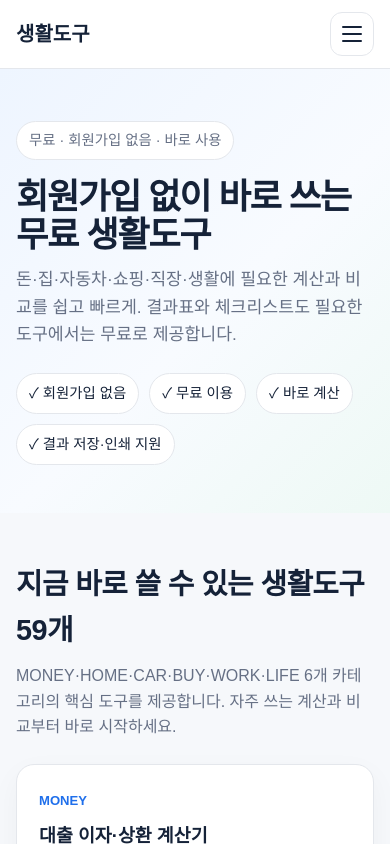
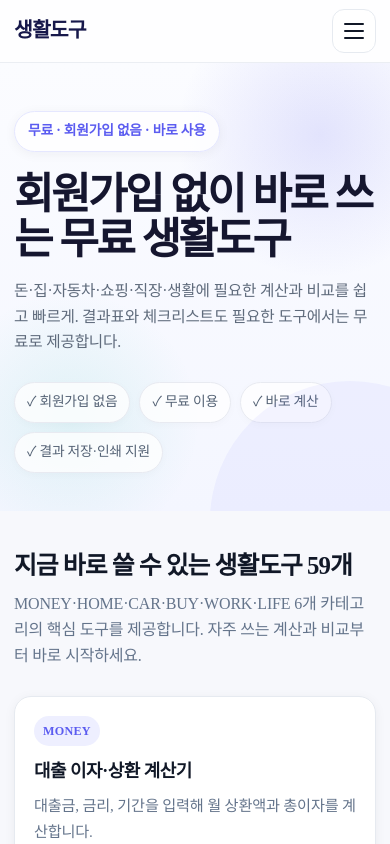
Before and after one commit to license-book/life-tools, a Next.js app: page / in a window 390 px wide. Shown: the top 844 px of the page. Built offline with nearby package versions, Linux system fonts and the light colour scheme.

Commit message:
Redesign life-tools with modern responsive visual system

```diff
--- a/app/globals.css
+++ b/app/globals.css
@@ -1,115 +1,98 @@
 :root {
-  --bg: #f6f8fb;
+  --bg: #f7f8fc;
   --surface: #ffffff;
-  --text: #152238;
-  --muted: #667085;
-  --line: #e4e7ec;
-  --brand: #1f6feb;
-  --brand-soft: #eaf2ff;
-  --success: #117a65;
+  --surface-soft: #f1f5ff;
+  --text: #111827;
+  --muted: #64748b;
+  --line: #e6eaf0;
+  --brand: #5b5cf0;
+  --brand-hover: #4b4cdb;
+  --brand-soft: #eeefff;
+  --accent: #14b8a6;
+  --success: #0f9f78;
+  --shadow-sm: 0 2px 12px rgba(15,23,42,.05);
+  --shadow-md: 0 14px 38px rgba(15,23,42,.08);
+  --radius: 20px;
 }
-
 * { box-sizing: border-box; }
 html { scroll-behavior: smooth; }
-body {
-  margin: 0;
-  background: var(--bg);
-  color: var(--text);
-  font-family: Arial, "Noto Sans KR", sans-serif;
-  line-height: 1.6;
-}
-a { color: inherit; text-decoration: none; }
-button, input, select { font: inherit; }
-.container { width: min(1120px, calc(100% - 32px)); margin: 0 auto; }
-.header { position: sticky; top: 0; z-index: 20; background: rgba(255,255,255,.94); border-bottom: 1px solid var(--line); backdrop-filter: blur(10px); }
-.header-inner { height: 68px; display: flex; align-items: center; justify-content: space-between; gap: 20px; }
-.logo { font-size: 1.25rem; font-weight: 800; }
-.nav { display: flex; gap: 18px; color: var(--muted); font-size: .95rem; }
-.hero { padding: 72px 0 48px; background: linear-gradient(135deg, #eef5ff 0%, #f8fbff 55%, #eef9f5 100%); }
-.eyebrow { display: inline-flex; gap: 8px; align-items: center; background: var(--surface); border: 1px solid var(--line); border-radius: 999px; padding: 7px 12px; font-size: .9rem; color: var(--muted); }
-.hero h1 { max-width: 760px; margin: 18px 0 12px; font-size: clamp(2.2rem, 5vw, 4rem); line-height: 1.08; letter-spacing: -.04em; }
-.hero p { max-width: 720px; margin: 0; font-size: 1.08rem; color: var(--muted); }
-.trust-row { display: flex; flex-wrap: wrap; gap: 10px; margin-top: 24px; }
-.trust-chip { background: var(--surface); border: 1px solid var(--line); border-radius: 999px; padding: 8px 12px; font-size: .9rem; }
-.section { padding: 48px 0; }
-.section h2 { margin: 0 0 10px; font-size: 1.8rem; letter-spacing: -.02em; }
-.section-intro { margin: 0 0 24px; color: var(--muted); }
-.grid { display: grid; grid-template-columns: repeat(3, minmax(0, 1fr)); gap: 18px; }
-.card { background: var(--surface); border: 1px solid var(--line); border-radius: 18px; padding: 22px; box-shadow: 0 10px 30px rgba(16,24,40,.04); }
-.card h3 { margin: 0 0 8px; font-size: 1.15rem; }
-.card p { margin: 0; color: var(--muted); }
-.category-label { display: inline-block; margin-bottom: 10px; color: var(--brand); font-weight: 700; font-size: .82rem; }
-.tool-hero { padding: 48px 0 34px; background: linear-gradient(135deg, #eef5ff, #f7fbff); }
-.tool-hero h1 { margin: 12px 0 8px; font-size: clamp(2rem, 5vw, 3.4rem); line-height: 1.1; letter-spacing: -.04em; }
-.tool-hero p { max-width: 760px; margin: 0; color: var(--muted); }
-.tool-layout { display: grid; grid-template-columns: 1.05fr .95fr; gap: 24px; align-items: start; }
-.panel { background: var(--surface); border: 1px solid var(--line); border-radius: 20px; padding: 24px; }
-.full-width { grid-column: 1 / -1; }
-.field { display: grid; gap: 8px; margin-bottom: 16px; }
-.field label { font-weight: 700; }
-.field input, .field select { width: 100%; border: 1px solid #d0d5dd; border-radius: 12px; padding: 12px 14px; background: #fff; }
-.field-help { color: var(--muted); }
-.primary, .secondary { border-radius: 12px; padding: 13px 16px; font-weight: 800; cursor: pointer; }
-.primary { border: 0; background: var(--brand); color: #fff; }
-.secondary { border: 1px solid var(--line); background: #fff; color: var(--text); }
-.action-row { display: grid; grid-template-columns: 1fr 1fr; gap: 10px; margin-top: 18px; }
-.resource-note { margin: 10px 0 0; color: var(--muted); font-size: .88rem; }
-.result-main { font-size: 2rem; font-weight: 800; margin: 8px 0 18px; }
-.stats { display: grid; grid-template-columns: repeat(2, 1fr); gap: 12px; }
-.stat { padding: 14px; border-radius: 14px; background: var(--brand-soft); }
-.stat small { display: block; color: var(--muted); margin-bottom: 4px; }
-.table-wrap { overflow-x: auto; }
-table { width: 100%; border-collapse: collapse; font-size: .92rem; }
-th, td { padding: 11px 10px; border-bottom: 1px solid var(--line); text-align: right; white-space: nowrap; }
-th:first-child, td:first-child { text-align: left; }
-.notice { padding: 14px 16px; border-radius: 14px; background: #f8fafc; color: var(--muted); border: 1px solid var(--line); }
-.section-heading-row { display: flex; align-items: flex-start; justify-content: space-between; gap: 18px; margin-bottom: 18px; }
-.section-heading-row h2 { margin: 0; }
-.comparison-saving { display: inline-flex; padding: 8px 12px; border-radius: 999px; background: #edfdf7; color: var(--success); font-weight: 800; font-size: .9rem; }
-.compare-grid { display: grid; grid-template-columns: repeat(2, minmax(0, 1fr)); gap: 16px; }
-.compare-card { border: 1px solid var(--line); border-radius: 16px; padding: 18px; background: #fff; }
-.compare-card.is-selected { border-color: var(--brand); box-shadow: 0 0 0 3px var(--brand-soft); }
-.compare-title-row { display: flex; align-items: center; justify-content: space-between; gap: 12px; }
-.compare-title-row h3 { margin: 0; }
-.text-button { border: 0; background: transparent; color: var(--brand); font-weight: 800; cursor: pointer; padding: 4px; }
-.compare-values { display: grid; grid-template-columns: repeat(2, 1fr); gap: 10px; margin: 18px 0; }
-.compare-values div { padding: 12px; background: #f8fafc; border-radius: 12px; }
-.compare-values dt { color: var(--muted); font-size: .84rem; }
-.compare-values dd { margin: 3px 0 0; font-weight: 800; }
-.metric { margin: 14px 0; }
-.metric-label { display: flex; justify-content: space-between; gap: 12px; margin-bottom: 6px; font-size: .84rem; color: var(--muted); }
-.metric-track { height: 10px; background: #eef2f6; border-radius: 999px; overflow: hidden; }
-.metric-track span { display: block; height: 100%; background: var(--brand); border-radius: inherit; min-width: 2px; }
-.compare-card p { margin: 16px 0 0; color: var(--muted); }
-.comparison-note { margin-top: 16px; }
-.print-only { display: none; }
-.footer { padding: 36px 0 48px; color: var(--muted); border-top: 1px solid var(--line); margin-top: 48px; }
-@media (max-width: 820px) {
-  .nav { display: none; }
-  .grid, .tool-layout, .compare-grid { grid-template-columns: 1fr; }
-  .hero { padding-top: 52px; }
-  .section-heading-row { flex-direction: column; }
-  .action-row { grid-template-columns: 1fr; }
-}
-
-@media print {
-  :root { --bg: #fff; }
-  body { background: #fff; font-size: 10pt; }
-  .header, .tool-hero, .footer, .no-print, .comparison-panel { display: none !important; }
-  .print-only { display: block !important; }
-  .section { padding: 0; }
-  .container { width: 100%; }
-  .tool-layout { display: block; }
-  .panel { border: 0; padding: 0; box-shadow: none; }
-  .print-summary { margin-bottom: 20px; padding-bottom: 18px; border-bottom: 1px solid #ddd; }
-  .repayment-plan h2 { font-size: 16pt; }
-  .print-meta { font-size: 9pt; color: #555; }
-  .screen-schedule { display: none; }
-  .print-schedule { display: block !important; overflow: visible; }
-  .print-schedule table { font-size: 8pt; }
-  .print-schedule th, .print-schedule td { padding: 4px 5px; }
-  .print-schedule tr { break-inside: avoid; }
-  .stats { grid-template-columns: repeat(4, 1fr); }
-  .stat { background: #fff; border: 1px solid #ddd; }
-  @page { size: A4 portrait; margin: 12mm; }
-}
+body { margin:0; background:var(--bg); color:var(--text); font-family:var(--font-sans), Pretendard, "Noto Sans KR", -apple-system, BlinkMacSystemFont, "Segoe UI", sans-serif; line-height:1.65; letter-spacing:-.012em; -webkit-font-smoothing:antialiased; }
+a { color:inherit; text-decoration:none; }
+button,input,select { font:inherit; }
+button { transition:transform .18s ease, box-shadow .18s ease, background .18s ease; }
+.container { width:min(1160px, calc(100% - 40px)); margin:0 auto; }
+.header { position:sticky; top:0; z-index:20; background:rgba(255,255,255,.86); border-bottom:1px solid rgba(230,234,240,.8); backdrop-filter:blur(18px); -webkit-backdrop-filter:blur(18px); }
+.header-inner { min-height:72px; display:flex; align-items:center; justify-content:space-between; gap:24px; }
+.logo { font-size:1.28rem; font-weight:850; letter-spacing:-.045em; color:#17184b; }
+.nav { display:flex; align-items:center; gap:6px; color:#475569; font-size:.94rem; font-weight:650; }
+.nav a { padding:9px 11px; border-radius:10px; transition:.18s ease; }
+.nav a:hover { color:var(--brand); background:var(--brand-soft); }
+.hero { position:relative; overflow:hidden; padding:92px 0 68px; background:radial-gradient(circle at 82% 16%, rgba(91,92,240,.15), transparent 29%), radial-gradient(circle at 18% 80%, rgba(20,184,166,.10), transparent 27%), linear-gradient(180deg,#fbfcff 0%,#f4f6ff 100%); }
+.hero:after { content:""; position:absolute; width:280px; height:280px; right:-100px; bottom:-150px; border-radius:50%; background:rgba(91,92,240,.06); }
+.eyebrow { display:inline-flex; gap:8px; align-items:center; background:rgba(255,255,255,.82); border:1px solid #e5e7ff; box-shadow:var(--shadow-sm); border-radius:999px; padding:8px 13px; font-size:.86rem; font-weight:700; color:var(--brand); }
+.hero h1 { max-width:790px; margin:20px 0 15px; font-size:clamp(2.35rem,5.2vw,4.35rem); line-height:1.06; font-weight:850; letter-spacing:-.058em; color:#15162f; }
+.hero p { max-width:700px; margin:0; font-size:1.08rem; color:#5f6b7c; }
+.trust-row { display:flex; flex-wrap:wrap; gap:9px; margin-top:27px; }
+.trust-chip { background:rgba(255,255,255,.78); border:1px solid #e8eaf1; box-shadow:0 2px 8px rgba(15,23,42,.025); border-radius:999px; padding:8px 12px; font-size:.86rem; color:#536174; }
+.section { padding:58px 0; }
+.section h2 { margin:0 0 9px; font-size:clamp(1.55rem,3vw,2rem); line-height:1.25; font-weight:820; letter-spacing:-.04em; }
+.section-intro { margin:0 0 26px; color:var(--muted); }
+.grid { display:grid; grid-template-columns:repeat(3,minmax(0,1fr)); gap:18px; }
+.card { background:rgba(255,255,255,.96); border:1px solid var(--line); border-radius:var(--radius); padding:23px; box-shadow:var(--shadow-sm); transition:transform .2s ease, box-shadow .2s ease, border-color .2s ease; }
+a.card:hover,.card:hover { transform:translateY(-3px); box-shadow:var(--shadow-md); border-color:#d9dcff; }
+.card h3 { margin:0 0 7px; font-size:1.12rem; letter-spacing:-.025em; }
+.card p { margin:0; color:var(--muted); font-size:.95rem; }
+.category-label { display:inline-flex; margin-bottom:11px; color:var(--brand); background:var(--brand-soft); border-radius:999px; padding:5px 9px; font-weight:800; font-size:.76rem; letter-spacing:.02em; }
+.tool-hero { position:relative; padding:58px 0 42px; background:radial-gradient(circle at 88% 15%,rgba(91,92,240,.12),transparent 27%), linear-gradient(180deg,#fcfcff,#f3f5ff); border-bottom:1px solid #eceefa; }
+.tool-hero h1 { margin:13px 0 9px; font-size:clamp(2.05rem,5vw,3.6rem); line-height:1.08; font-weight:850; letter-spacing:-.052em; color:#17182f; }
+.tool-hero p { max-width:760px; margin:0; color:var(--muted); font-size:1.02rem; }
+.tool-layout { display:grid; grid-template-columns:1.03fr .97fr; gap:22px; align-items:start; }
+.panel { background:var(--surface); border:1px solid var(--line); border-radius:22px; padding:26px; box-shadow:var(--shadow-sm); }
+.full-width { grid-column:1/-1; }
+.field { display:grid; gap:8px; margin-bottom:17px; }
+.field label { font-weight:750; font-size:.93rem; color:#283246; }
+.field input,.field select { width:100%; border:1px solid #dce1e8; border-radius:13px; padding:13px 14px; background:#fbfcfe; color:var(--text); outline:none; transition:.18s ease; }
+.field input:focus,.field select:focus { background:#fff; border-color:#8b8cf7; box-shadow:0 0 0 4px rgba(91,92,240,.10); }
+.field-help { color:var(--muted); font-size:.86rem; }
+.primary,.secondary { min-height:48px; border-radius:13px; padding:13px 17px; font-weight:800; cursor:pointer; }
+.primary { border:0; background:linear-gradient(135deg,var(--brand),#6d6ef4); color:#fff; box-shadow:0 8px 18px rgba(91,92,240,.20); }
+.primary:hover { background:linear-gradient(135deg,var(--brand-hover),#6061e8); transform:translateY(-1px); box-shadow:0 11px 22px rgba(91,92,240,.25); }
+.secondary { border:1px solid var(--line); background:#fff; color:#334155; }
+.secondary:hover { background:#f8fafc; border-color:#d7dce5; }
+.action-row { display:grid; grid-template-columns:1fr 1fr; gap:10px; margin-top:19px; }
+.resource-note { margin:11px 0 0; color:var(--muted); font-size:.85rem; }
+.result-main { font-size:clamp(2rem,5vw,2.75rem); line-height:1.1; font-weight:880; letter-spacing:-.045em; color:#292a83; margin:9px 0 20px; }
+.stats { display:grid; grid-template-columns:repeat(2,1fr); gap:11px; }
+.stat { padding:15px; border-radius:15px; background:linear-gradient(145deg,#f1f2ff,#f7f8ff); border:1px solid #e8e9ff; }
+.stat small { display:block; color:var(--muted); margin-bottom:4px; }
+.table-wrap { overflow-x:auto; -webkit-overflow-scrolling:touch; }
+table { width:100%; border-collapse:collapse; font-size:.91rem; }
+th,td { padding:12px 10px; border-bottom:1px solid var(--line); text-align:right; white-space:nowrap; }
+th { color:#475569; font-weight:750; background:#fafbfc; }
+th:first-child,td:first-child { text-align:left; }
+.notice { padding:15px 16px; border-radius:15px; background:#f8fafc; color:var(--muted); border:1px solid var(--line); }
+.section-heading-row { display:flex; align-items:flex-start; justify-content:space-between; gap:18px; margin-bottom:18px; }
+.section-heading-row h2 { margin:0; }
+.comparison-saving { display:inline-flex; padding:8px 12px; border-radius:999px; background:#ecfdf7; color:var(--success); font-weight:800; font-size:.88rem; }
+.compare-grid { display:grid; grid-template-columns:repeat(2,minmax(0,1fr)); gap:16px; }
+.compare-card { border:1px solid var(--line); border-radius:18px; padding:19px; background:#fff; box-shadow:var(--shadow-sm); }
+.compare-card.is-selected { border-color:#9697fa; box-shadow:0 0 0 4px var(--brand-soft); }
+.compare-title-row { display:flex; align-items:center; justify-content:space-between; gap:12px; }
+.compare-title-row h3 { margin:0; }
+.text-button { border:0; background:transparent; color:var(--brand); font-weight:800; cursor:pointer; padding:4px; }
+.compare-values { display:grid; grid-template-columns:repeat(2,1fr); gap:10px; margin:18px 0; }
+.compare-values div { padding:12px; background:#f8fafc; border-radius:12px; }
+.compare-values dt { color:var(--muted); font-size:.84rem; }
+.compare-values dd { margin:3px 0 0; font-weight:800; }
+.metric { margin:14px 0; }
+.metric-label { display:flex; justify-content:space-between; gap:12px; margin-bottom:6px; font-size:.84rem; color:var(--muted); }
+.metric-track { height:9px; background:#edf0f5; border-radius:999px; overflow:hidden; }
+.metric-track span { display:block; height:100%; background:linear-gradient(90deg,var(--brand),#8586fa); border-radius:inherit; min-width:2px; }
+.compare-card p { margin:16px 0 0; color:var(--muted); }
+.comparison-note { margin-top:16px; }
+.print-only { display:none; }
+.footer { padding:40px 0 52px; color:var(--muted); border-top:1px solid var(--line); margin-top:52px; background:#fff; }
+@media (max-width:900px) { .grid { grid-template-columns:repeat(2,minmax(0,1fr)); } .tool-layout { grid-template-columns:1fr; } }
+@media (max-width:820px) { .nav { display:none; } .compare-grid { grid-template-columns:1fr; } .hero { padding:64px 0 50px; } .section-heading-row { flex-direction:column; } .action-row { grid-template-columns:1fr; } }
+@media (max-width:560px) { .container { width:min(100% - 28px,1160px); } .header-inner { min-height:62px; } .hero { padding:48px 0 38px; } .hero h1 { font-size:clamp(2.15rem,11vw,3rem); } .hero p { font-size:.98rem; } .grid { grid-template-columns:1fr; gap:13px; } .section { padding:40px 0; } .card,.panel { padding:19px; border-radius:17px; } .tool-hero { padding:42px 0 31px; } .tool-hero h1 { font-size:2.15rem; } .stats,.compare-values { grid-template-columns:1fr; } .result-main { font-size:2.1rem; overflow-wrap:anywhere; } }
+@media print { :root { --bg:#fff; } body { background:#fff; font-size:10pt; } .header,.tool-hero,.footer,.no-print,.comparison-panel { display:none!important; } .print-only { display:block!important; } .section { padding:0; } .container { width:100%; } .tool-layout { display:block; } .panel { border:0; padding:0; box-shadow:none; } .print-summary { margin-bottom:20px; padding-bottom:18px; border-bottom:1px solid #ddd; } .repayment-plan h2 { font-size:16pt; } .print-meta { font-size:9pt; color:#555; } .screen-schedule { display:none; } .print-schedule { display:block!important; overflow:visible; } .print-schedule table { font-size:8pt; } .print-schedule th,.print-schedule td { padding:4px 5px; } .print-schedule tr { break-inside:avoid; } .stats { grid-template-columns:repeat(4,1fr); } .stat { background:#fff; border:1px solid #ddd; } @page { size:A4 portrait; margin:12mm; } }
```
